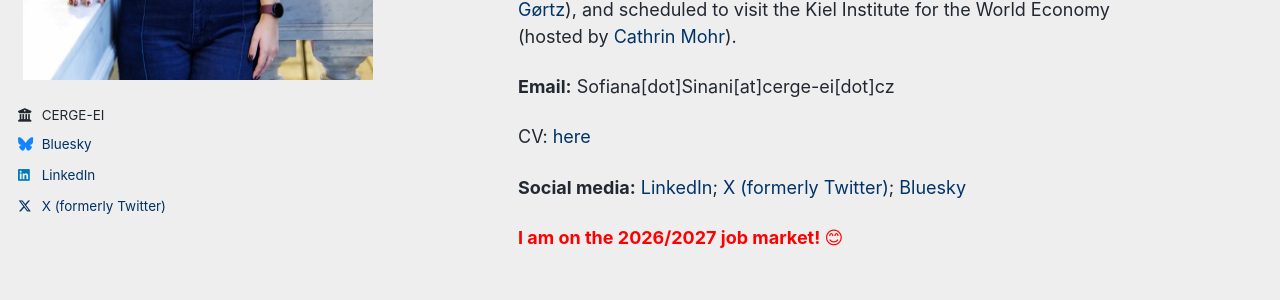
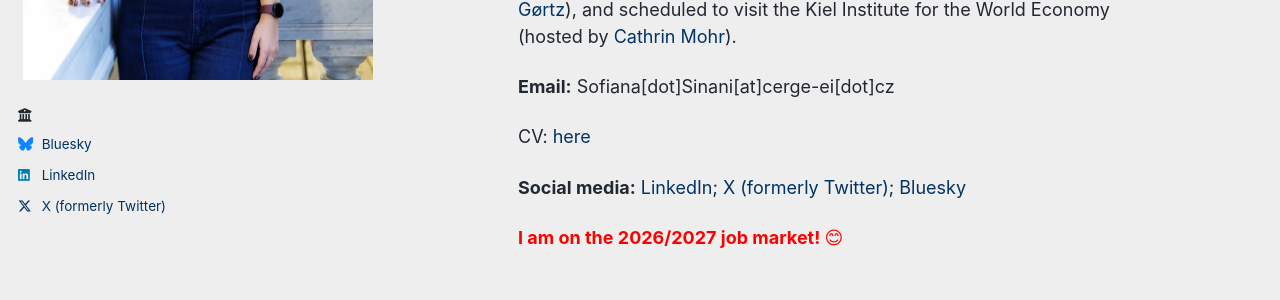
Before and after one commit to sofianasinani/sofianasinani.github.io, a Jekyll site: the page built from _pages/about.md, in a window 1280 px wide. Shown: the part 457-757 px from the top of the page. Built offline with Jekyll 4.4.1, drawn with Linux system fonts in a browser that asks for light colours; a script bundle is joined from its source files by our own code; library files that are not in the unit come from our copies.

Commit message:
Clear employer and social media fields in config
Removed employer and social media usernames from config.

```diff
--- a/_config.yml
+++ b/_config.yml
@@ -26,12 +26,12 @@ author:
   avatar           : "sofiana pic.jpg"
   name             : "Sofiana Sinani"
   bio              : ""
-  employer         : "CERGE-EI"
+  employer         : ""
   uri              : # URL
   # Social media
-  bluesky          : "sofianasinani.bsky.social" # Replace this with you Bluesky username
-  linkedin         : "sofiana-sinani" # Username
-  twitter          : "SofianaSinani" # Username for X / Twitter
+  bluesky          : "" # Replace this with you Bluesky username
+  linkedin         : "" # Username
+  twitter          : "" # Username for X / Twitter
 
 # Publication Category - The following the list of publication categories and their headings
 publication_category:
```
